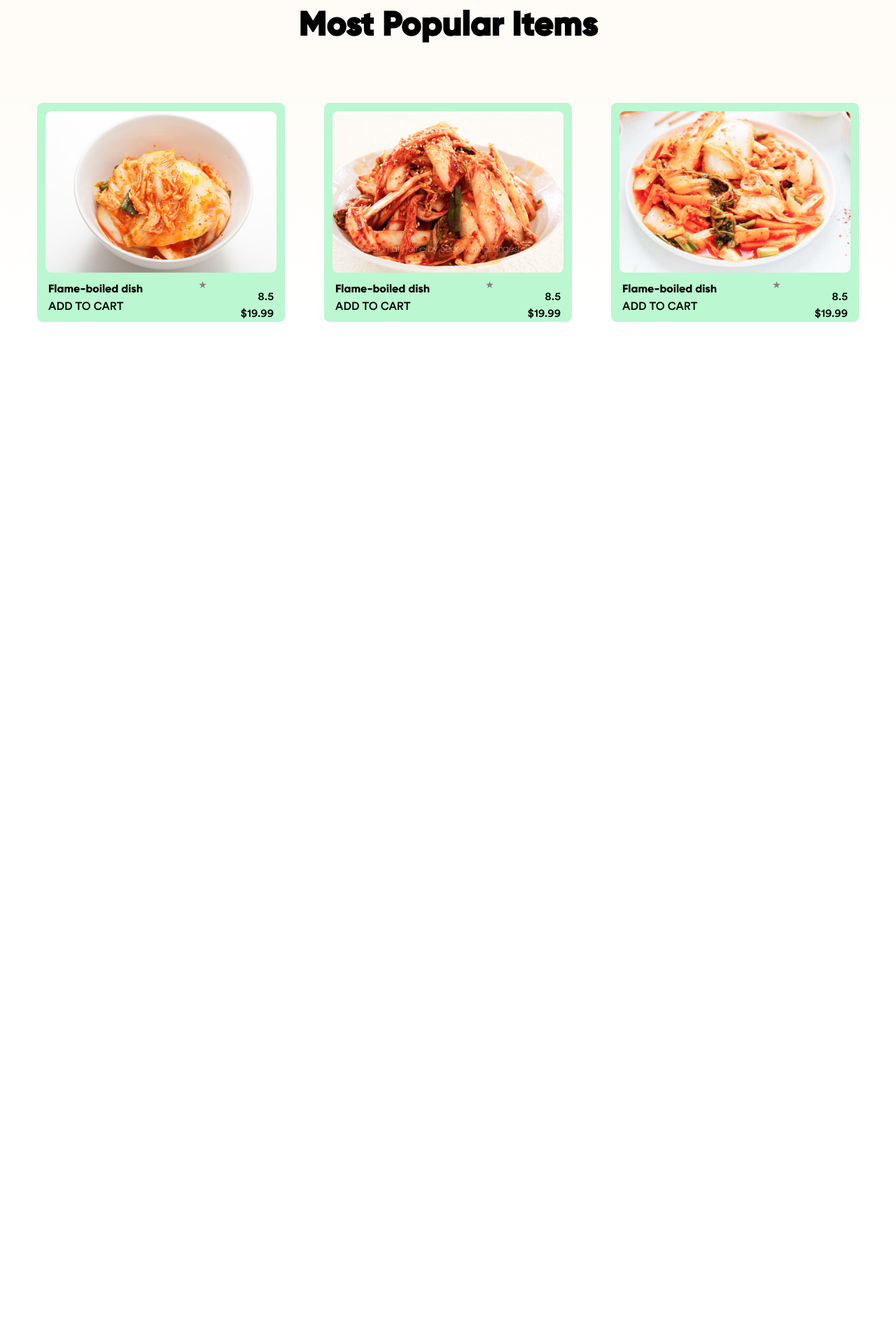
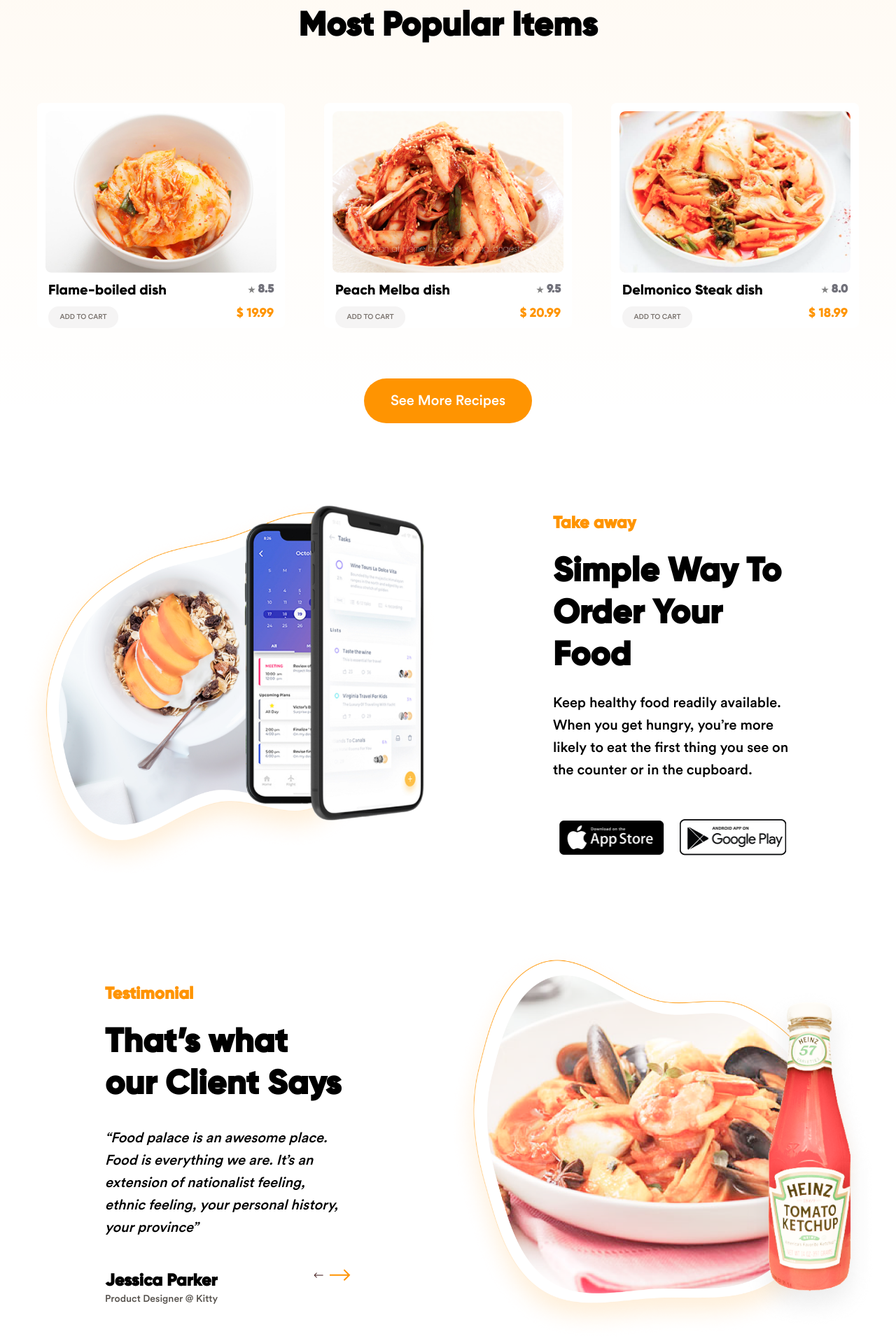
Before and after one commit to fadelun/food-palace, a Vue app: page / in a window 1280 px wide. Shown: the part 2568-4485 px from the top of the page at 70% size. Before the commit the page ends 3028 px from the top, so only its background shows below. Built offline with nearby package versions, Linux system fonts and the light colour scheme.

Commit message:
menambahkan & mengedit section

```diff
--- a/src/view/TheMain.vue
+++ b/src/view/TheMain.vue
@@ -2,6 +2,8 @@
 import About from './components/About.vue'
 import Features from './components/Features.vue'
 import Recipes from './components/Recipes.vue'
+import TakeAway from './components/TakeAway.vue'
+import Testimonial from './components/Testimonial.vue'
 </script>
 <template>
   <!-- <main class="bg-gradient-to-t from-[#FFEDD300] to-[#FF9401]"> -->
@@ -9,5 +11,7 @@ import Recipes from './components/Recipes.vue'
     <About />
     <Features />
     <Recipes />
+    <TakeAway />
+    <Testimonial />
   </main>
 </template>
--- a/src/view/components/Recipes.vue
+++ b/src/view/components/Recipes.vue
@@ -5,7 +5,28 @@ import ReacipeImage01 from '@/assets/image/recipe-1.png'
 import ReacipeImage02 from '@/assets/image/recipe-2.png'
 import ReacipeImage03 from '@/assets/image/recipe-3.png'
 
-const images = ref([ReacipeImage01, ReacipeImage02, ReacipeImage03])
+// const images = ref([ReacipeImage01, ReacipeImage02, ReacipeImage03])
+
+const recipes = ref([
+  {
+    name: 'Flame-boiled dish',
+    img: ReacipeImage01,
+    rate: '8.5',
+    price: '19.99'
+  },
+  {
+    name: 'Peach Melba dish',
+    img: ReacipeImage02,
+    rate: '9.5',
+    price: '20.99'
+  },
+  {
+    name: 'Delmonico Steak dish',
+    img: ReacipeImage03,
+    rate: '8.0',
+    price: '18.99'
+  }
+])
 </script>
 <template>
   <section id="recipes" class="px-64 mt-[62px] pt-[87px] flex flex-col bg-gradient-orange">
@@ -14,67 +35,41 @@ const images = ref([ReacipeImage01, ReacipeImage02, ReacipeImage03])
       <h2 class="order-1 text-orange font-semibold text-2xl">Recipes</h2>
 
       <ul class="flex justify-between order-3 gap-14 mt-[73px]">
-        <li v-for="(image, index) in images" :key="index" class="">
-          <div class="card w-[354px] rounded-lg bg-green-200">
+        <li v-for="(recipe, index) in recipes" :key="index" class="">
+          <div class="card w-[354px] rounded-lg bg-white">
             <div class="card-header p-3">
               <figure class="w-[330px] mx-auto">
-                <img :src="image" :alt="`recipe image-${index}`" class="rounded-lg" />
+                <img :src="recipe.img" :alt="`recipe image-${index}`" class="rounded-lg" />
               </figure>
             </div>
             <div class="card-main flex px-4">
               <div class="w-2/3">
-                <h2>Flame-boiled dish</h2>
-                <button>ADD TO CART</button>
+                <h2 class="text-xl mb-2">{{ recipe.name }}</h2>
+                <button
+                  class="bg-stone-300 w-[100px] bg-opacity-25 rounded-[15px] text-stone-500 text-[10px] font-medium py-2"
+                >
+                  ADD TO CART
+                </button>
               </div>
 
-              <div class="w-1/3 text-right">
-                <p class="rating"><StarIcon /> 8.5</p>
-                <p class="price">$19.99</p>
+              <div class="w-1/3 text-right font-gliroy">
+                <p
+                  class="rating mb-2 flex justify-end text-base items-center gap-1 text-zinc-500 font-semibold"
+                >
+                  <StarIcon /> <span>{{ recipe.rate }}</span>
+                </p>
+                <p class="price text-orange text-lg">$ {{ recipe.price }}</p>
               </div>
             </div>
           </div>
         </li>
-        <!-- <li>
-        <div class="card">
-          <div class="card-header">
-            <figure>
-              <img src="" alt="" />
-            </figure>
-          </div>
-          <div class="card-main">
-            <div>
-              <h2>asfafadf</h2>
-              <button>ADD TO CART</button>
-            </div>
+      </ul>
 
-            <div>
-              <p class="rating">8.5</p>
-              <p class="price">$19.99</p>
-            </div>
-          </div>
-        </div>
-      </li>
-      <li>
-        <div class="card">
-          <div class="card-header">
-            <figure>
-              <img src="" alt="" />
-            </figure>
-          </div>
-          <div class="card-main">
-            <div>
-              <h2>asfafadf</h2>
-              <button>ADD TO CART</button>
-            </div>
-
-            <div>
-              <p class="rating">8.5</p>
-              <p class="price">$19.99</p>
-            </div>
-          </div>
-        </div>
-      </li> -->
-      </ul>
+      <button
+        class="order-4 w-60 h-16 bg-orange rounded-full text-white capitalize text-xl font-medium leading-[30px] mt-[72px]"
+      >
+        See more recipes
+      </button>
     </div>
   </section>
 </template>
--- /dev/null
+++ b/src/view/components/TakeAway.vue
@@ -0,0 +1,29 @@
+<script setup>
+import TakeAwayImage from '@/assets/image/take-away-image.png'
+import AppStoreImage from '@/assets/image/app-store-image.png'
+</script>
+<template>
+  <section id="take-away" class="mt-24">
+    <div class="container mx-auto flex">
+      <!-- preview image -->
+      <div class="w-1/2 relative flex justify-end">
+        <figure class="relative w-[612px]">
+          <img :src="TakeAwayImage" alt="take away image" class="" />
+        </figure>
+      </div>
+      <div class="take-away-text w-1/2 flex flex-wrap px-[150px] items-center content-center">
+        <h1 class="order-2 text-[48px] font-bold leading-[60px] mt-6">
+          Simple Way To Order Your Food
+        </h1>
+        <h2 class="order-1 text-orange font-semibold text-2xl">Take away</h2>
+        <p class="order-3 text-xl font-[450] leading-8 mt-[21px]">
+          Keep healthy food readily available. When you get hungry, you’re more likely to eat the
+          first thing you see on the counter or in the cupboard.
+        </p>
+        <figure class="order-4 mt-12">
+          <img :src="AppStoreImage" alt="app store" />
+        </figure>
+      </div>
+    </div>
+  </section>
+</template>
--- /dev/null
+++ b/src/view/components/Testimonial.vue
@@ -0,0 +1,35 @@
+<script setup>
+import Testimonial from '@/assets/image/testimonial-image.png'
+import LeftArrowIcon from '@/assets/vector/left-arrow.svg'
+import RightArrowIcon from '@/assets/vector/cil_arrow-right.svg'
+</script>
+<template>
+  <section id="testimonial" class="mt-24 relative">
+    <div class="container mx-auto flex">
+      <div class="testimonial-text w-1/2 flex flex-wrap px-[150px] items-center content-center">
+        <h1 class="order-2 text-[48px] font-bold leading-[60px] mt-6">
+          That’s what our Client Says
+        </h1>
+        <h2 class="order-1 text-orange font-semibold text-2xl">Testimonial</h2>
+        <div class="order-3 mt-[30px]">
+          <p class="text-xl font-[500] font-circular italic leading-8">
+            “Food palace is an awesome place. Food is everything we are. It’s an extension of
+            nationalist feeling, ethnic feeling, your personal history, your province”
+          </p>
+          <p class="text-2xl font-gliroy font-semibold mt-11">Jessica Parker</p>
+          <p class="font-circular text-sm text-stone-600">Product Designer @ Kitty</p>
+        </div>
+      </div>
+      <!-- preview testimonial image -->
+      <div class="w-1/2 relative">
+        <figure class="relative w-[744px]">
+          <img :src="Testimonial" alt="testimonial image" class="" />
+        </figure>
+      </div>
+      <div class="arrow absolute bottom-[14%] left-[35%] flex items-center gap-2">
+        <LeftArrowIcon />
+        <RightArrowIcon />
+      </div>
+    </div>
+  </section>
+</template>
```
